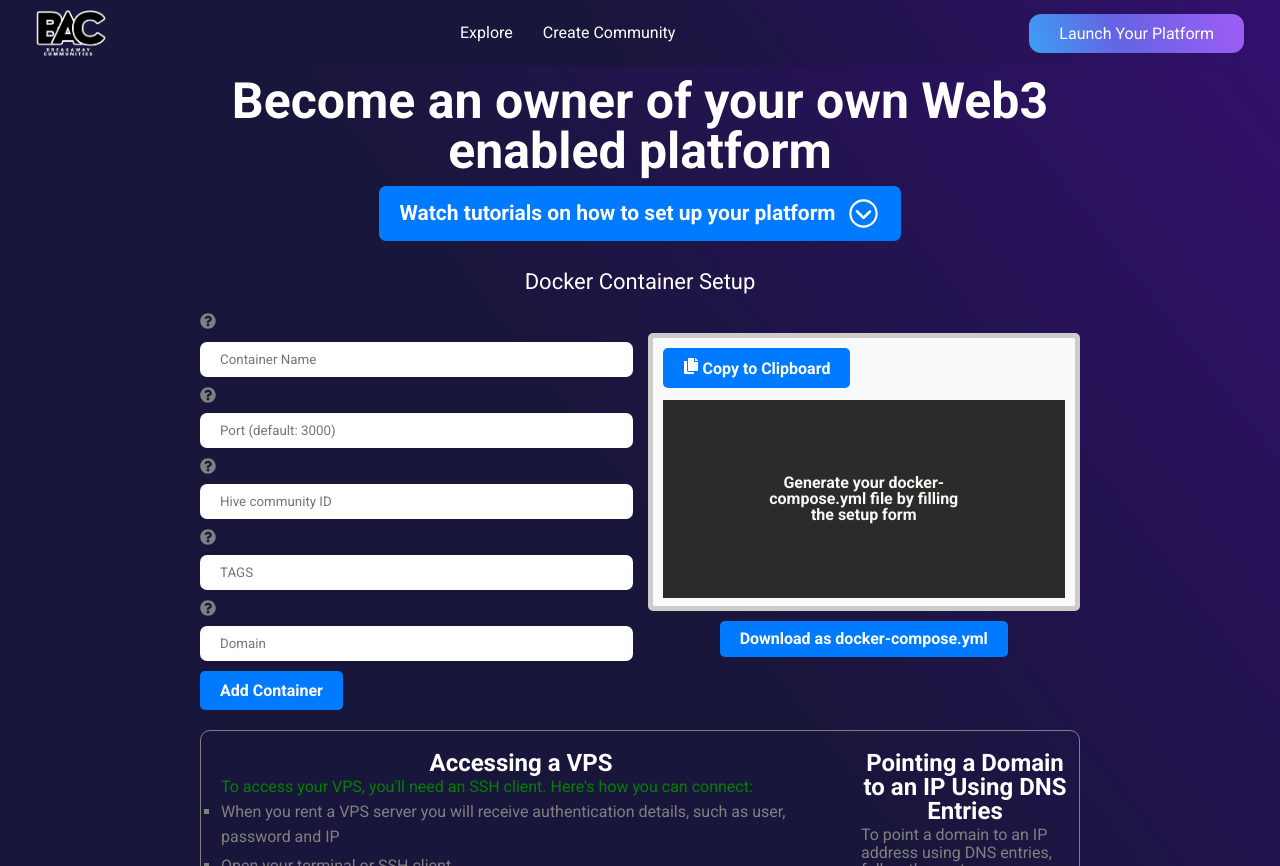
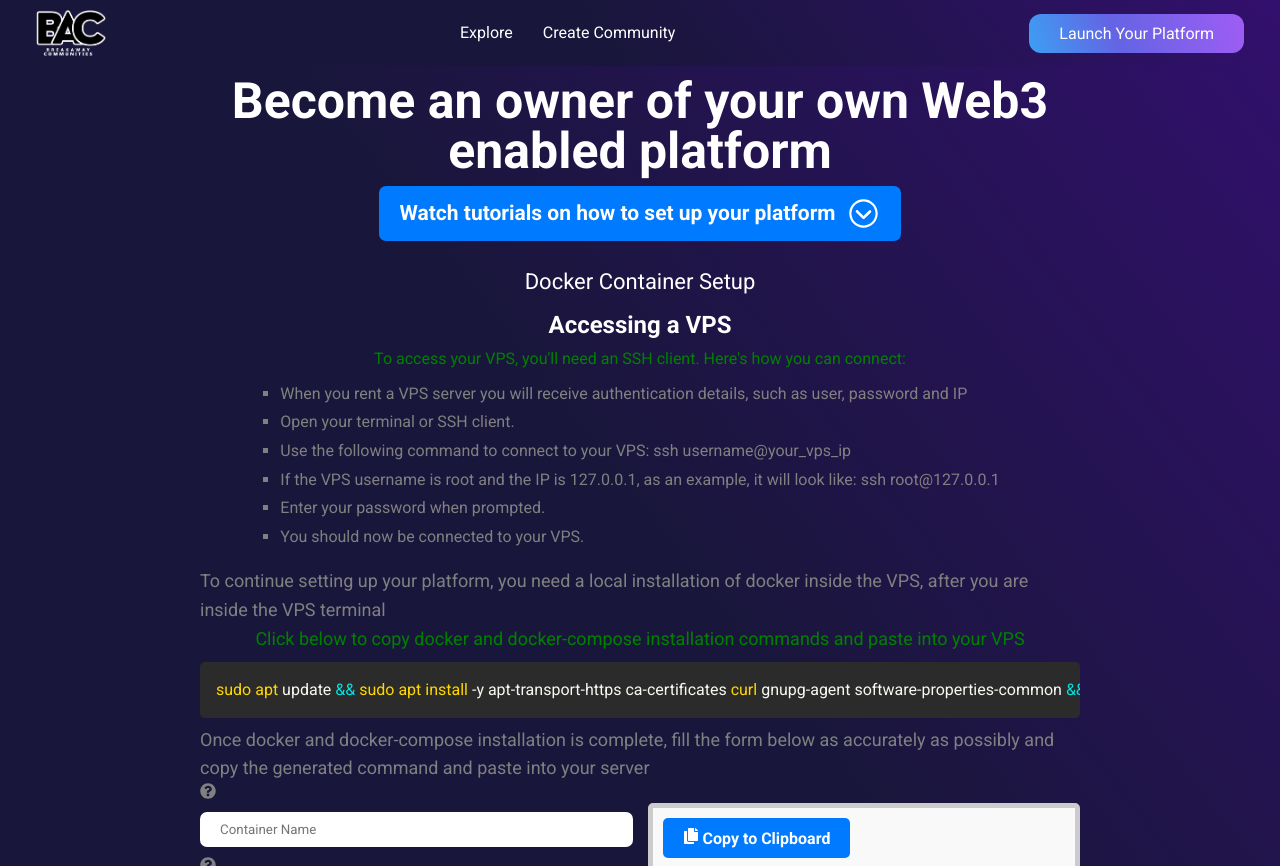
Before and after one commit to spknetwork/breakaway-page-setup, a React (Create React App) app: page /docker-setup in a window 1280 px wide. Built offline with nearby package versions, Linux system fonts and the light colour scheme; what @hiveio/dhive would draw is missing.

Commit message:
update instruction steps

```diff
--- a/src/pages/DockerSetup.jsx
+++ b/src/pages/DockerSetup.jsx
@@ -204,61 +204,6 @@ export default function DockerSetup() {
     }
   }, [containerEntries]);
 
-//   const handleGenerateCompose = () => {
-//     if (containerEntries.length === 0) {
-//       setSuccessMessage("Add at least one container entry.");
-//       return;
-//     }
-
-//     const composeEntries = containerEntries.map(
-//       (entry, index) => `${index !== 0 ? "  " : ""}${
-//         entry.containerName || `container${index}`
-//       }:
-//     image: adesojisouljaay/breakaway-community:v1.0
-//     container_name: ${entry.containerName || `container${index}`}
-//     ports:
-//       - "${entry.port}:3000"
-//     environment:
-//       - USE_PRIVATE=1
-//       - HIVE_ID=${entry.HIVE_ID}
-//       - TAGS=${entry.TAGS}
-//     networks:
-//       - my_network
-//     restart: always`
-//     );
-
-//     const nginxEnvVars = containerEntries
-//       .map(
-//         (entry, index) =>
-//           `      ${index !== 0 ? "" : ""}- TEST${index + 1}=${entry.domain}_${
-//             entry.containerName || `container${index}`
-//           }:3000`
-//       )
-//       .join("\n");
-
-//     const nginxEnvVarsFormatted = nginxEnvVars
-//       ? `${nginxEnvVars.replace(/^-/gm, "        -")}\n`
-//       : "";
-
-//     const composeConfig = `version: '3'
-// services:
-//   ${composeEntries.join("\n")}
-//   nginx:
-//     image: adesojisouljaay/nginx-to-docker:v1.0
-//     ports:
-//       - "80:80"
-//     environment:
-// ${nginxEnvVarsFormatted}    networks:
-//       - my_network
-//     restart: always
-// networks:
-//   my_network:
-//     driver: bridge`;
-
-//     setSuccessMessage("Docker Compose configuration generated.");
-//     setDockerComposeConfig(composeConfig);
-//   };
-
 const handleGenerateCompose = () => {
   if (containerEntries.length === 0) {
     setSuccessMessage("Add at least one container entry.");
@@ -400,6 +345,47 @@ docker-compose up -d`;
 
       <div className="contain-wrap">
         <div className="header">Docker Container Setup</div>
+        <div className="instruct">
+          <h2>Accessing a VPS</h2>
+          <p style={{color: "green"}}>
+            To access your VPS, you'll need an SSH client. Here's how you
+            can connect:
+          </p>
+          <ul>
+            <li>
+              When you rent a VPS server you will receive authentication
+              details, such as user, password and IP
+            </li>
+
+            <li>Open your terminal or SSH client.</li>
+            <li>
+              Use the following command to connect to your VPS:{" "}
+              <code>ssh username@your_vps_ip</code>
+            </li>
+            <li>
+              If the VPS username is root and the IP is 127.0.0.1, as an
+              example, it will look like: <code>ssh root@127.0.0.1</code>
+            </li>
+            <li>Enter your password when prompted.</li>
+            <li>You should now be connected to your VPS.</li>
+          </ul>
+        </div>
+        <div className="dock-comp-cli">
+          <p>
+            To continue setting up your platform, you need a local
+            installation of docker inside the VPS, after you are inside the
+            VPS terminal
+          </p>
+          <p style={{color: "green"}}>Click below to copy docker and docker-compose installation commands and paste into your VPS</p>
+          <pre className="doc-compose" onClick={copyDockerDownload}>
+            <SyntaxHighlighter language="bash" style={a11yDark}>
+              {`sudo apt update && sudo apt install -y apt-transport-https ca-certificates curl gnupg-agent software-properties-common && curl -fsSL https://download.docker.com/linux/ubuntu/gpg | sudo gpg --dearmor -o /usr/share/keyrings/docker-archive-keyring.gpg && echo "deb [signed-by=/usr/share/keyrings/docker-archive-keyring.gpg] https://download.docker.com/linux/ubuntu $(lsb_release -cs) stable" | sudo tee /etc/apt/sources.list.d/docker.list > /dev/null && sudo apt update && sudo apt install -y docker-ce docker-ce-cli containerd.io && sudo usermod -aG docker $USER && sudo curl -L "https://github.com/docker/compose/releases/latest/download/docker-compose-$(uname -s)-$(uname -m)" -o /usr/local/bin/docker-compose && sudo chmod +x /usr/local/bin/docker-compose`}
+            </SyntaxHighlighter>
+          </pre>
+        </div>
+        <div>
+          <p>Once docker and docker-compose installation is complete, fill the form below as accurately as possibly and copy the generated command and paste into your server</p>
+        </div>
         <div className="docker-wrap">
           <div className="forms-wrapper">
             <div className="input-with-tooltip">
@@ -589,8 +575,8 @@ docker-compose up -d`;
           </div>
         </div>
         <div className="instruction-Wrap">
-          <div className="instru-left-wrap">
-            <div className="instruct">
+          {/* <div className="instru-left-wrap"> */}
+            {/* <div className="instruct">
               <h2>Accessing a VPS</h2>
               <p style={{color: "green"}}>
                 To access your VPS, you'll need an SSH client. Here's how you
@@ -614,64 +600,45 @@ docker-compose up -d`;
                 <li>Enter your password when prompted.</li>
                 <li>You should now be connected to your VPS.</li>
               </ul>
-            </div>
-            <div className="instruct">
-              <h2>Running the Docker Compose</h2>
-              <p>
+            </div> */}
+            {/* <div className="instruct"> */}
+              {/* <h2>Running the Docker Compose</h2> */}
+              {/* <p>
                 To run this generated Docker Compose file, you need a local
                 installation of docker inside the VPS, after you are inside the
                 VPS terminal
-              </p>
-              <div className="dock-comp-cli">
+              </p> */}
+              {/* <div className="dock-comp-cli">
                 <p style={{color: "green"}}>Click below to copy docker and dockerinstallation commands</p>
-              <pre className="doc-compose" onClick={copyDockerDownload}>
-                <SyntaxHighlighter language="bash" style={a11yDark}>
-                  {`sudo apt update && sudo apt install -y apt-transport-https ca-certificates curl gnupg-agent software-properties-common && curl -fsSL https://download.docker.com/linux/ubuntu/gpg | sudo gpg --dearmor -o /usr/share/keyrings/docker-archive-keyring.gpg && echo "deb [signed-by=/usr/share/keyrings/docker-archive-keyring.gpg] https://download.docker.com/linux/ubuntu $(lsb_release -cs) stable" | sudo tee /etc/apt/sources.list.d/docker.list > /dev/null && sudo apt update && sudo apt install -y docker-ce docker-ce-cli containerd.io && sudo usermod -aG docker $USER && sudo curl -L "https://github.com/docker/compose/releases/latest/download/docker-compose-$(uname -s)-$(uname -m)" -o /usr/local/bin/docker-compose && sudo chmod +x /usr/local/bin/docker-compose`}
-                </SyntaxHighlighter>
-              </pre>
-              </div>
-              <ul>
-                <li>
+                <pre className="doc-compose" onClick={copyDockerDownload}>
+                  <SyntaxHighlighter language="bash" style={a11yDark}>
+                    {`sudo apt update && sudo apt install -y apt-transport-https ca-certificates curl gnupg-agent software-properties-common && curl -fsSL https://download.docker.com/linux/ubuntu/gpg | sudo gpg --dearmor -o /usr/share/keyrings/docker-archive-keyring.gpg && echo "deb [signed-by=/usr/share/keyrings/docker-archive-keyring.gpg] https://download.docker.com/linux/ubuntu $(lsb_release -cs) stable" | sudo tee /etc/apt/sources.list.d/docker.list > /dev/null && sudo apt update && sudo apt install -y docker-ce docker-ce-cli containerd.io && sudo usermod -aG docker $USER && sudo curl -L "https://github.com/docker/compose/releases/latest/download/docker-compose-$(uname -s)-$(uname -m)" -o /usr/local/bin/docker-compose && sudo chmod +x /usr/local/bin/docker-compose`}
+                  </SyntaxHighlighter>
+                </pre>
+              </div> */}
+              {/* <ul> */}
+                {/* <li>
                   You can download and read more about Docker from{" "}
                   <a href="https://www.docker.com/get-started/" target="_blank" rel="noopener noreferrer">
                     here
                   </a>
-                </li>
-                <li>
+                </li> */}
+                {/* <li>
                   You can download and read more about Docker Compose from{" "}
                   <a href="https://docs.docker.com/compose/" target="_blank" rel="noopener noreferrer">
                     here
                   </a>
-                </li>
-                {/* <li>
-                  Open a terminal or command prompt, depending on your operating
-                  system.
                 </li> */}
-                {/* <li>
-                  Navigate to the directory containing the generated{" "}
-                  <code>docker-compose.yml</code> file, possibly the Downloads
-                  folder, although it is recommended you move it somewhere else.
-                </li> */}
-                <p style={{color: "green"}}>Paste the generated docker-compose.yml into your server</p>
-                <button className="btn" style={{margin: "10px", width: "80%"}} onClick={handleCopyToClipboard}>click here to copy docker-compse.yml file again</button>
-                {/* <li>Run the following command to start the containers:</li> */}
-              </ul>
-              {/* <pre className="doc-compose">
-                <SyntaxHighlighter language="bash" style={a11yDark}>
-                  {`docker-compose up -d`}
-                </SyntaxHighlighter>
-              </pre> */}
-              <p>
+                {/* <p style={{color: "green"}}>Paste the generated docker-compose.yml into your server</p>
+                <button className="btn" style={{margin: "10px", width: "80%"}} onClick={handleCopyToClipboard}>click here to copy docker-compse.yml file again</button> */}
+              {/* </ul> */}
+              {/* <p>
                 This command will create a directory called "my-docker-setup",
                 it will also create a docker-compose.yml file in the directory
                 and start the containers defined in detached mode.
-              </p>
-              {/* <p>
-                This command will start the containers defined in the{" "}
-                <code>docker-compose.yml</code> file in detached mode.
               </p> */}
-            </div>
-          </div>
+            {/* </div> */}
+          {/* </div> */}
           <div className="instru-right-wrap">
             <div className="instruct">
               <h2>Pointing a Domain to an IP Using DNS Entries</h2>
--- a/src/pages/docker-setup.scss
+++ b/src/pages/docker-setup.scss
@@ -339,6 +339,7 @@
 
 .instruction-Wrap {
   display: flex;
+  justify-content: center;
   gap: 30px;
   margin-bottom: 15px;
   padding: 20px 10px;
@@ -360,6 +361,10 @@
 
 }
 .instruct {
+  display: flex;
+  flex-direction: column;
+  align-items: center;
+  gap: 10px;
 
   h2 {
     margin-bottom: 3px;
@@ -387,7 +392,7 @@
 
 
 .doc-compose {
-  width: 600px;
+  width: 100%;
   cursor: pointer;
   @include respond(phone) {
     width: 100%;
@@ -395,5 +400,8 @@
 }
 
 .dock-comp-cli{
+  display: flex;
+  flex-direction: column;
+  align-items: center;
   margin-top: 15px;
 }
```
